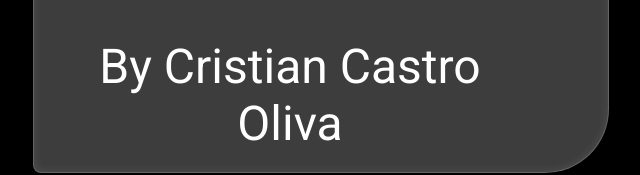
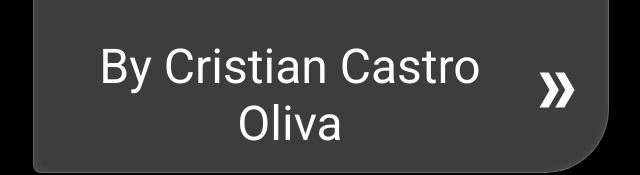
Before and after one commit to Castro19/CustomComponentBuilder, a website: page packages/proto/index.html in a window 1280 px wide. Shown: the part 592-767 px from the top of the page, without its empty margins (319-959 px from the left). Drawn offline with Linux system fonts and the light colour scheme; a web font is replaced by a local one.

Commit message:
Added README

```diff
--- a/packages/proto/index.html
+++ b/packages/proto/index.html
@@ -35,7 +35,7 @@
         <button class="arrow-button">
           <a href="pages/tableContents/tableContents.html">
             <svg class="icon arrow" width="50" height="50">
-              <use href="../..public/icons/componentOptions.svg" />
+              <use href="/public/icons/componentOptions.svg#icon-arrow" />
             </svg>
           </a>
         </button>
```
Also changed, not shown: README.md (added), docs/concept-diagram.png (added).
